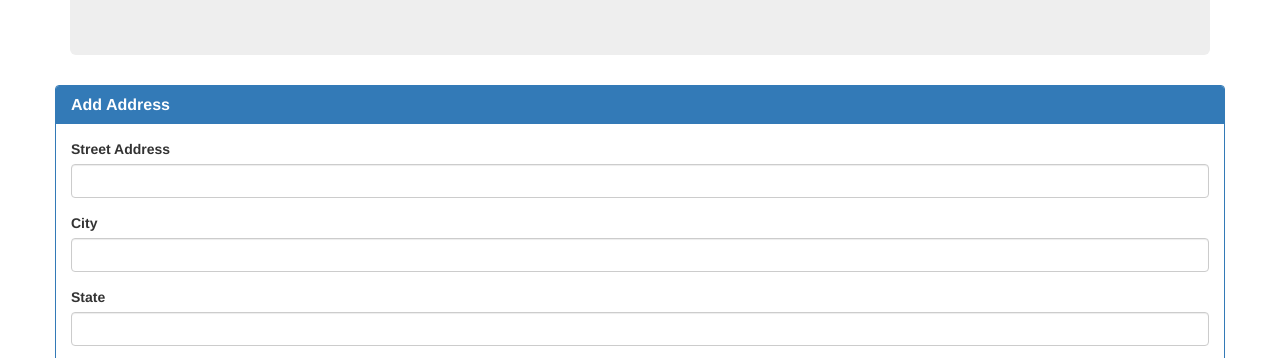
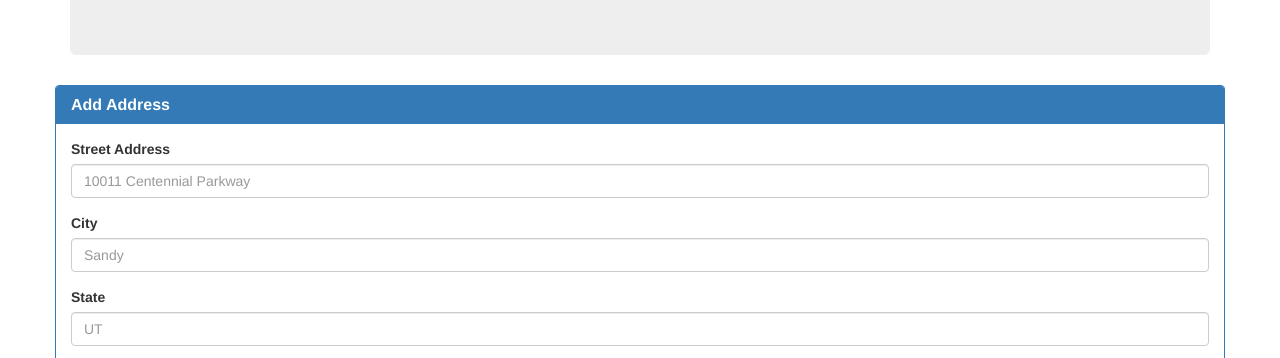
Before and after one commit to corbinmoore27/Project-1, a plain HTML site: page index.html in a window 1280 px wide. Shown: the part 587-945 px from the top of the page. Drawn offline with nearby package versions, Linux system fonts and the light colour scheme; some packages are replaced by stand-ins of ours.

Commit message:
dot color, placeholder text

```diff
--- a/index.html
+++ b/index.html
@@ -48,15 +48,15 @@
                         <form>
                             <div class="form-group">
                                 <label for="street-address">Street Address</label>
-                                <input class="form-control" id="street-address" type="text">
+                                <input class="form-control" id="street-address" type="text" placeholder="10011 Centennial Parkway">
                             </div>
                             <div class="form-group">
                                 <label for="city-input">City</label>
-                                <input class="form-control" id="city-input" type="text">
+                                <input class="form-control" id="city-input" type="text" placeholder="Sandy">
                             </div>
                             <div class="form-group">
                                 <label for="state-input">State</label>
-                                <input class="form-control" id="state-input" type="text">
+                                <input class="form-control" id="state-input" type="text" placeholder="UT">
                             </div>
                             <button class="btn btn-primary" id="address-btn" type="submit">Submit</button>
                         </form>
@@ -147,8 +147,8 @@
                 function getCircle(magnitude) {
                     return {
                         path: google.maps.SymbolPath.CIRCLE,
-                        fillColor: 'red',
-                        fillOpacity: .2,
+                        fillColor: 'brown',
+                        fillOpacity: 1,
                         scale: Math.pow(2, magnitude) / 2,
                         strokeColor: 'white',
                         strokeWeight: .5
```
